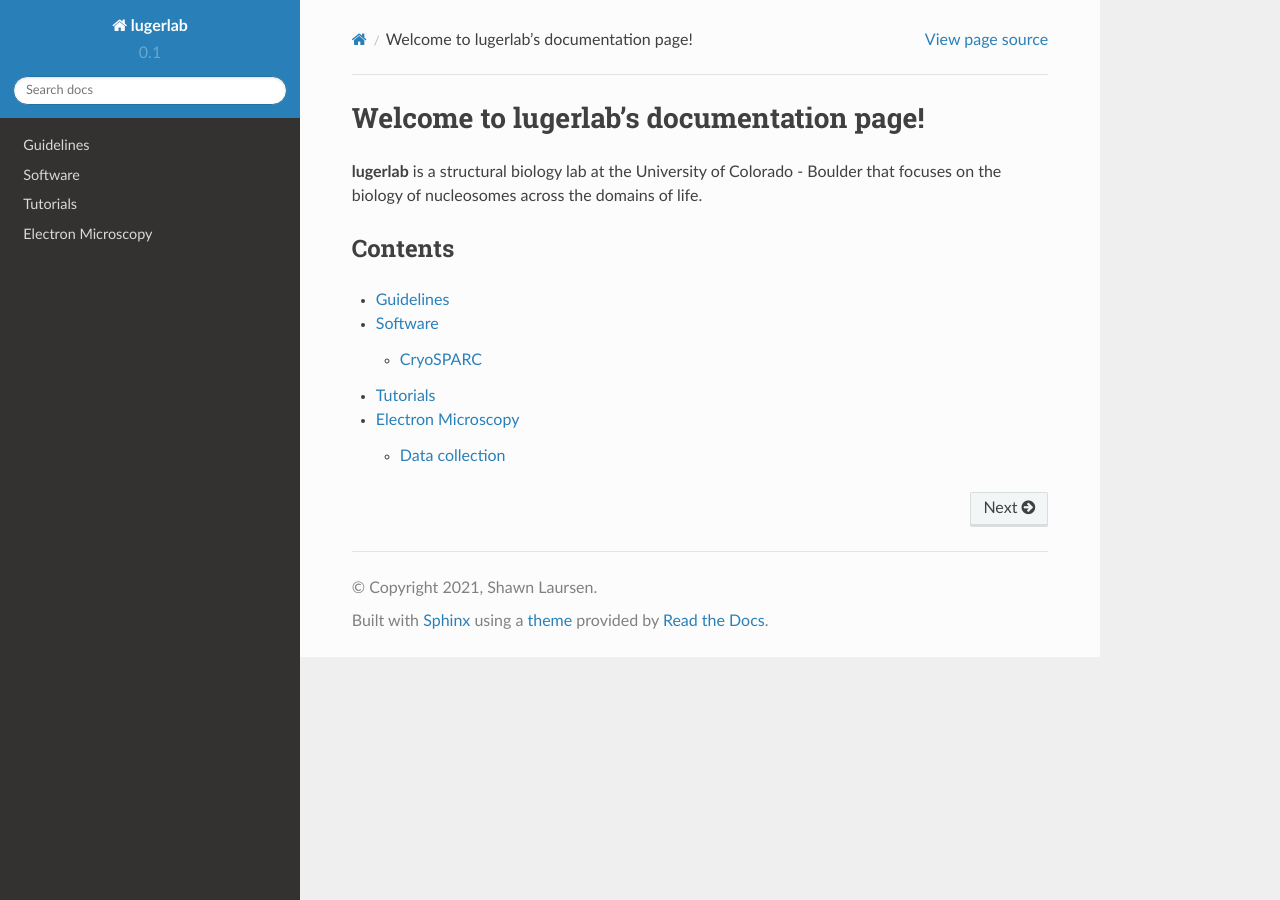
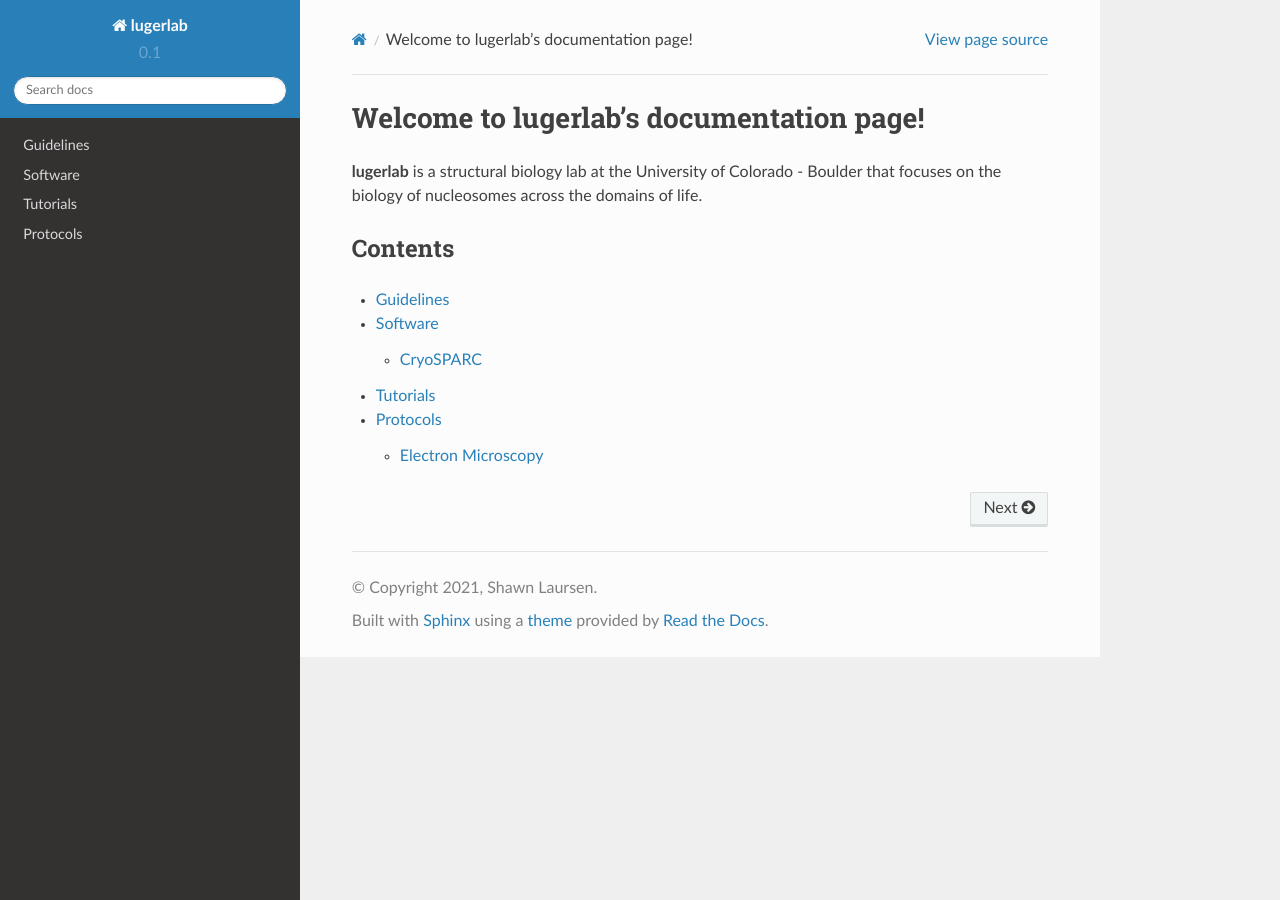
Before and after one commit to Luger-Lab/lugerlab-docs, a Sphinx documentation site: the page built from docs/source/index.rst, in a window 1280 px wide. Built offline with Sphinx 7.4.7 and the Read the Docs theme 2.0.0, drawn with Linux system fonts in a browser that asks for light colours; pages that are not in the unit, such as notebooks, are missing from menus.

Commit message:
restructured

```diff
--- a/docs/source/index.rst
+++ b/docs/source/index.rst
@@ -13,4 +13,4 @@
    guidelines
    software
    tutorials
-   electron_microscopy
+   protocols
--- /dev/null
+++ b/docs/source/protocols.rst
@@ -0,0 +1,6 @@
+Protocols
+=========
+.. toctree::
+   :maxdepth: 2
+
+   protocols/structural/electron_microscopy
```
Also changed, not shown: docs/source/protocols/structural/electron_microscopy.rst (renamed from docs/source/electron_microscopy.rst), docs/source/protocols/structural/electron_microscopy/data_analysis.rst (added), docs/source/protocols/structural/electron_microscopy/data_collection.rst (renamed from docs/source/electron_microscopy/data_collection.rst), docs/source/protocols/structural/electron_microscopy/sample_prep.rst (added).
